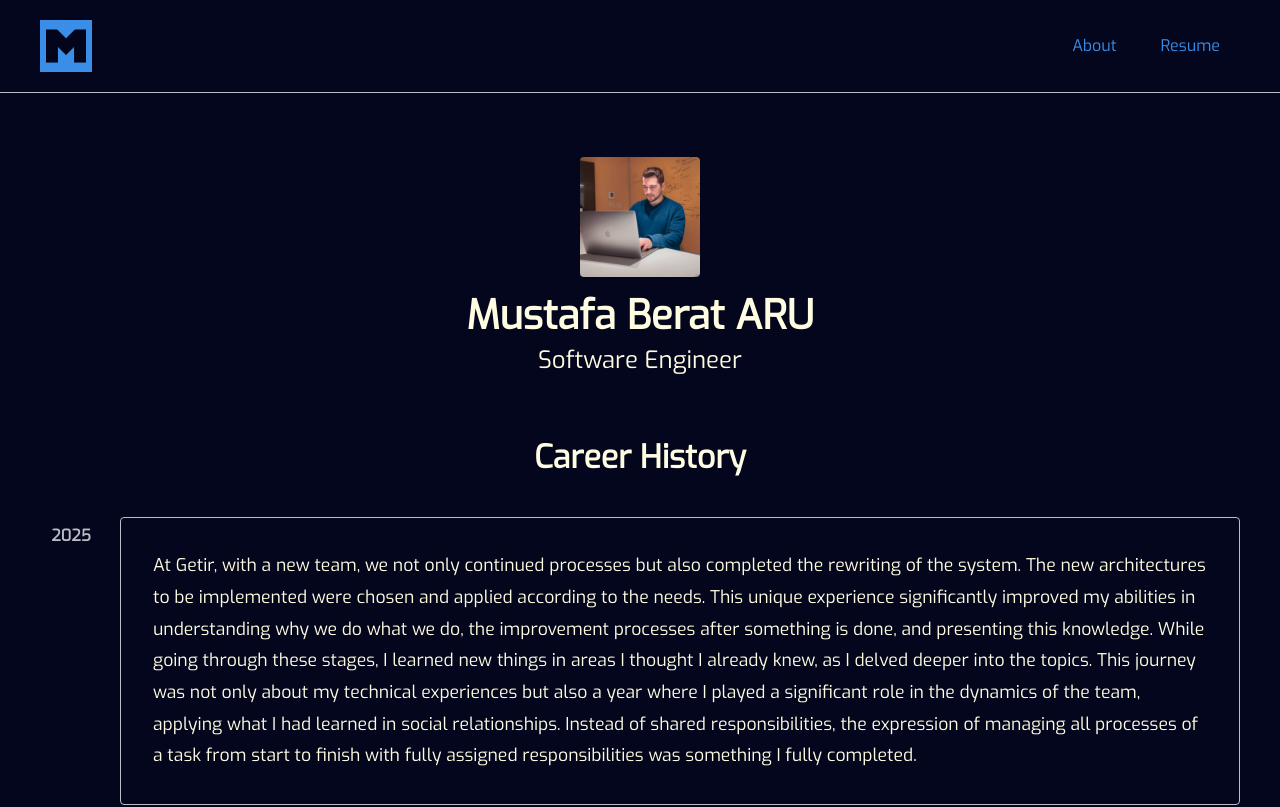
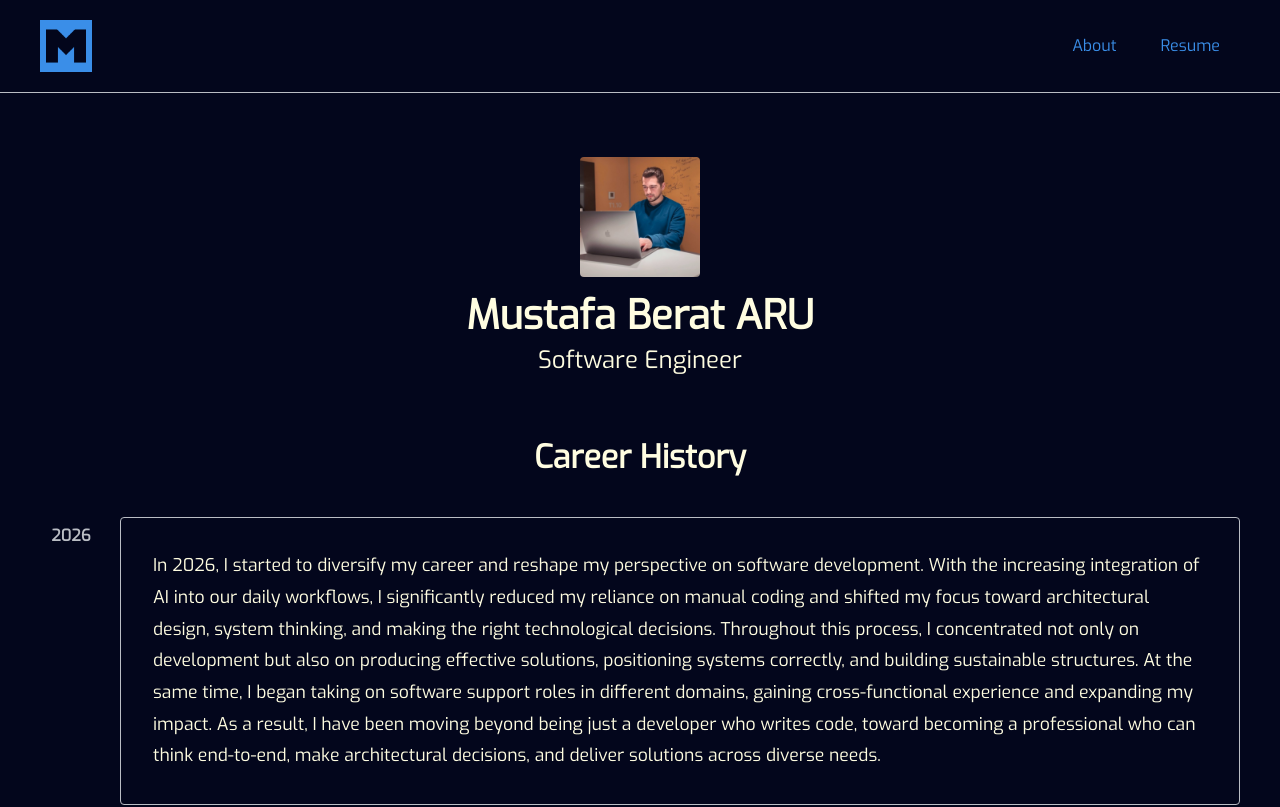
Before and after one commit to mustafaberat/personal-website-1, a Next.js app: page /about in a window 1280 px wide. Shown: the top 807 px of the page. Built offline with nearby package versions, Linux system fonts and the light colour scheme.

Commit message:
Update social handles (Instagram, LinkedIn), add 2026 career timeline

```diff
--- a/components/AboutMePageSection-history.js
+++ b/components/AboutMePageSection-history.js
@@ -3,6 +3,11 @@ import Image from "next/image";
 import styles from "../styles/About.module.css";
 
 const timelineData = [
+  {
+    year: "2026",
+    content:
+      "In 2026, I started to diversify my career and reshape my perspective on software development. With the increasing integration of AI into our daily workflows, I significantly reduced my reliance on manual coding and shifted my focus toward architectural design, system thinking, and making the right technological decisions. Throughout this process, I concentrated not only on development but also on producing effective solutions, positioning systems correctly, and building sustainable structures. At the same time, I began taking on software support roles in different domains, gaining cross-functional experience and expanding my impact. As a result, I have been moving beyond being just a developer who writes code, toward becoming a professional who can think end-to-end, make architectural decisions, and deliver solutions across diverse needs.",
+  },
   {
     year: "2025",
     content:
--- a/components/SocialMedia.js
+++ b/components/SocialMedia.js
@@ -6,7 +6,7 @@ const SocialMedia = () => {
     <article className="social-media-links about-social-media-area">
       <div className="df">
         <Link
-          href="https://www.instagram.com/mustafaberatt/"
+          href="https://www.instagram.com/mustafaberataru/"
           prefetch={false}
           className="social-media-instagram social-media-common"
           target="_blank"
@@ -40,7 +40,7 @@ const SocialMedia = () => {
           <i className="fab fa-codepen"></i>
         </Link>
         <Link
-          href="https://www.linkedin.com/in/mustafaberatt/"
+          href="https://www.linkedin.com/in/mustafaberataru/"
           prefetch={false}
           className="social-media-linkedin social-media-common"
           target="_blank"
```
